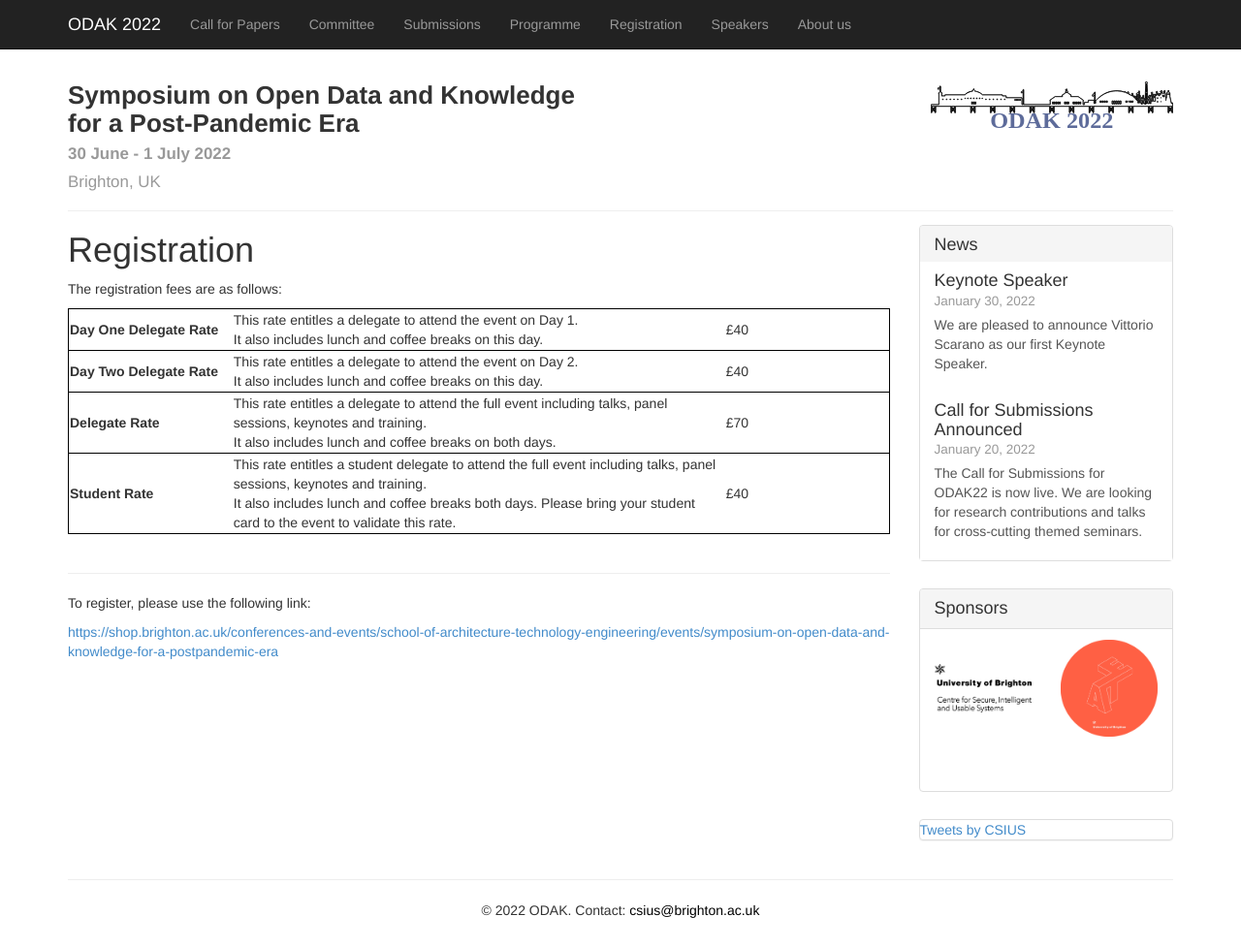
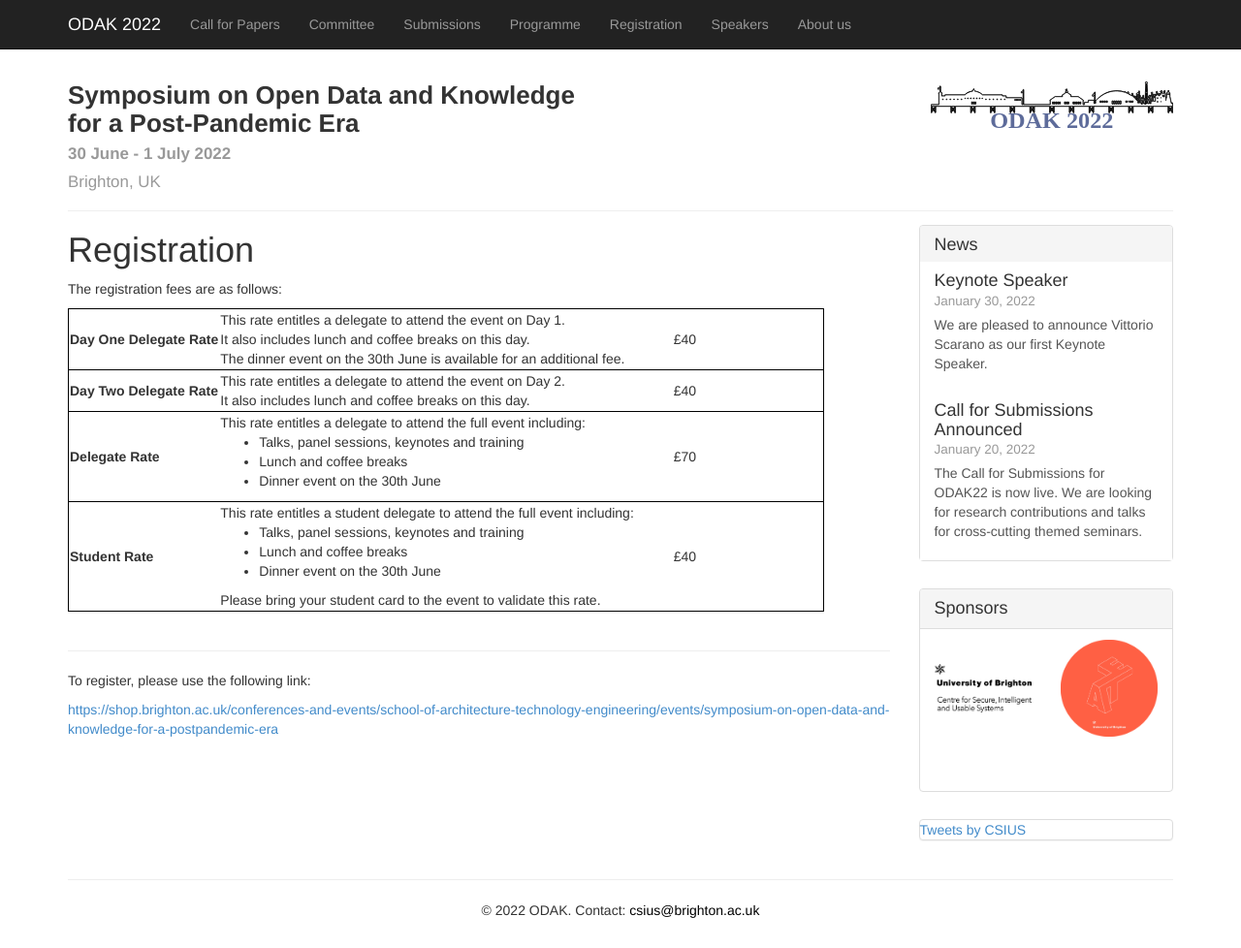
Before and after one commit to UniversityofBrighton/odak, a Jekyll site: the page built from 2022/registration.md, in a window 1280 px wide and 978 px high. Shown: the whole window at 97% size. Built offline with Jekyll 4.4.1, drawn with Linux system fonts in a browser that asks for light colours; comment, search, counter and statistics services are not loaded.

Commit message:
changes to reg

```diff
--- a/2022/registration.md
+++ b/2022/registration.md
@@ -14,7 +14,9 @@
   <tr style="border: 1px solid black;">
     <td width="20%"><b>Day One Delegate Rate</b></td>
     <td width="60%">This rate entitles a delegate to attend the event on Day 1. <br/>
-    It also includes lunch and coffee breaks on this day.</td>
+    It also includes lunch and coffee breaks on this day.<br/>
+    The dinner event on the 30th June is available for an additional fee.
+    </td>
     <td width="20%">£40</td>
  </tr>
   <tr style="border: 1px solid black;">
@@ -25,14 +27,24 @@
   </tr>
   <tr style="border: 1px solid black;">
     <td><b>Delegate Rate</b></td>
-    <td>This rate entitles a delegate to attend the full event including talks, panel sessions, keynotes and training. <br/>
-    It also includes lunch and coffee breaks on both days.</td>
+    <td>This rate entitles a delegate to attend the full event including:
+    <ul>
+    <li>Talks, panel sessions, keynotes and training</li>
+    <li>Lunch and coffee breaks </li>
+    <li>Dinner event on the 30th June</li>
+    </ul></td>
     <td>£70</td>
   </tr>
   <tr style="border: 1px solid black;">
     <td><b>Student Rate</b></td>
-    <td>This rate entitles a student delegate to attend the full event including talks, panel sessions, keynotes and training.
-    <br/>It also includes lunch and coffee breaks both days. Please bring your student card to the event to validate this rate.</td>
+      <td>This rate entitles a student delegate to attend the full event including:
+    <ul>
+    <li>Talks, panel sessions, keynotes and training</li>
+    <li>Lunch and coffee breaks </li>
+    <li>Dinner event on the 30th June</li>
+    </ul>
+    Please bring your student card to the event to validate this rate.
+    </td>
     <td>£40</td>
   </tr>
 </table>
```
Also changed, not shown: _session/8CollaborativeSession.md (+1 -1 lines).
